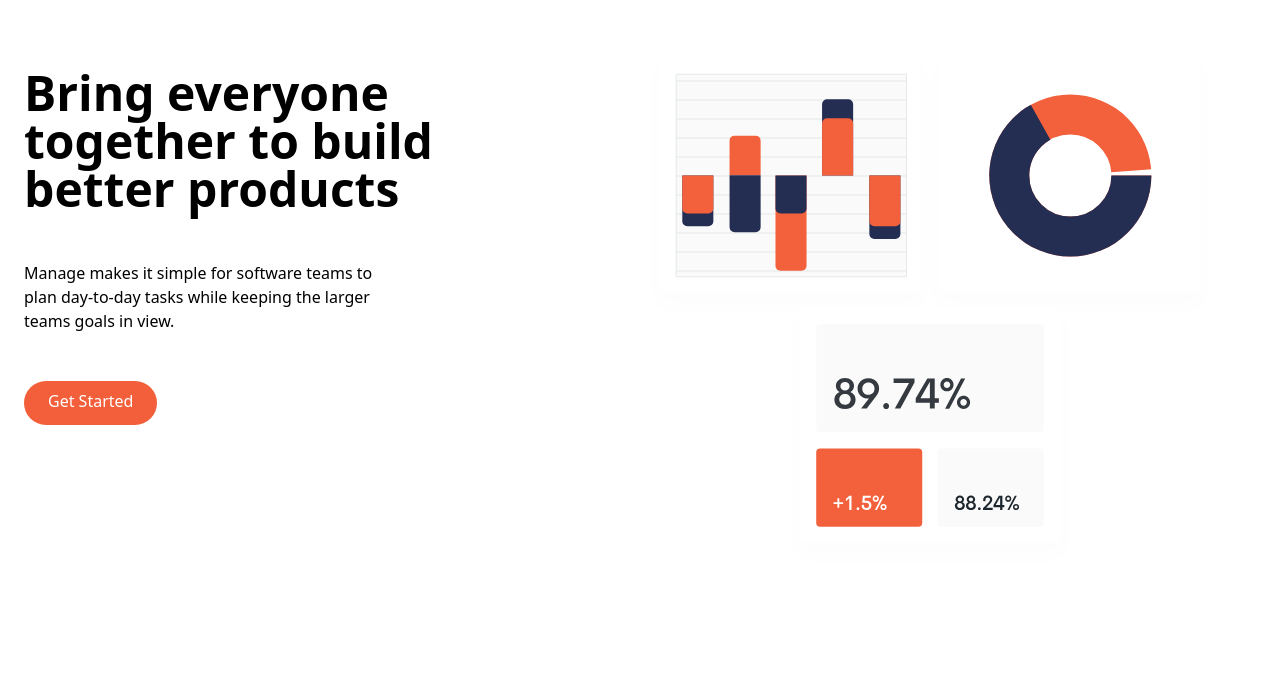
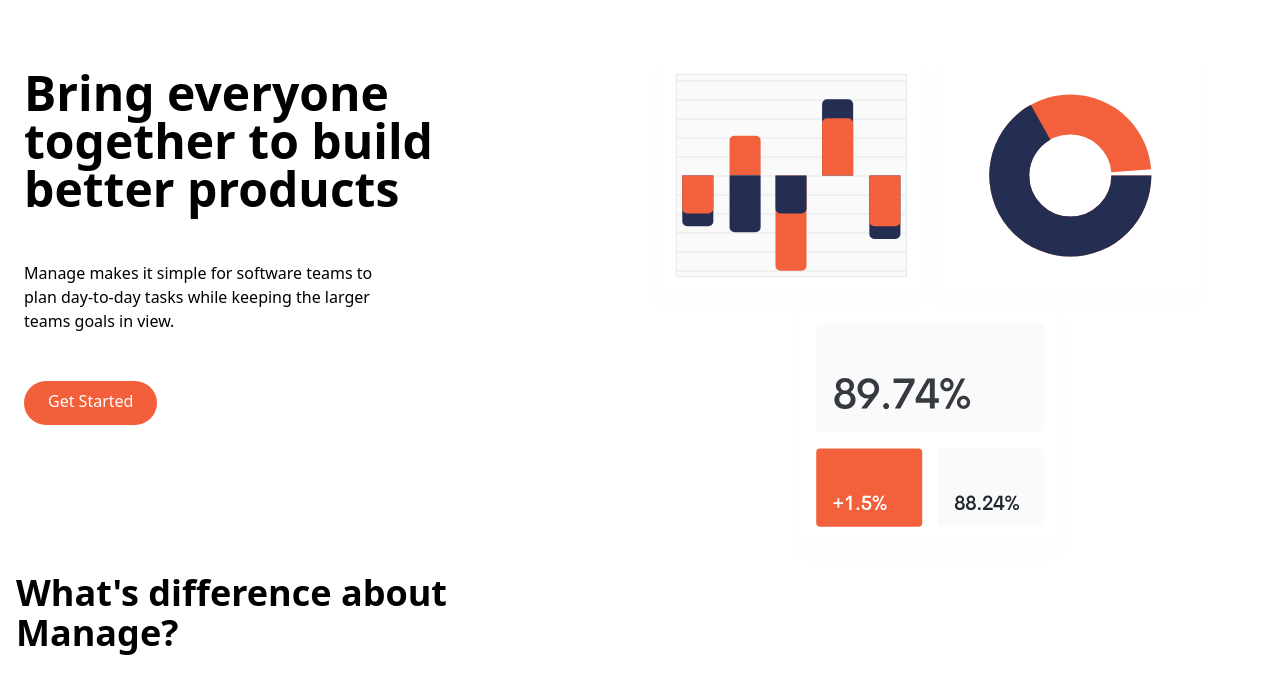
Before and after one commit to juniorerivaldo/landingpage-starter, a website: page src/index.html in a window 1280 px wide. Shown: the part 84-778 px from the top of the page. Drawn offline with nearby package versions, Linux system fonts and the light colour scheme; files that its build step writes are made by us from their sources.

Commit message:
iniciando section whats difference

```diff
--- a/src/index.html
+++ b/src/index.html
@@ -50,7 +50,7 @@
             Manage makes it simple for software teams to plan day-to-day tasks
             while keeping the larger teams goals in view.
           </p>
-              <div class="flex justify-center md:justify-start">
+          <div class="flex justify-center md:justify-start">
             <a
               href=""
               class="p-3 px-6 pt-2 text-white bg-brightRed rounded-full baseline hover:bg-brightRedLight"
@@ -60,8 +60,24 @@
         </div>
         <!-- Image -->
         <div class="md:w-1/2">
-          <img src="/img/illustration-intro.svg" alt="">
+          <img src="/img/illustration-intro.svg" alt="" />
         </div>
+      </div>
+    </section>
+    <!-- Features Section -->
+    <section class="features">
+      <!-- Flex Container -->
+      <div
+        class="container flex flex-col px-4 mx-auto space-y-12 md:space-y-0 md:flex-row"
+      >
+      <!-- Whats Diferente -->
+        <div class="flex flex-col space-y-12 md:w1/2">
+          <h2 class="max-w-md text-4xl font-bold text-center md:text-left">
+            What's difference about Manage?
+          </h2>
+        </div>
+        <!-- Numbered List -->
+        <div></div>
       </div>
     </section>
   </body>
```
